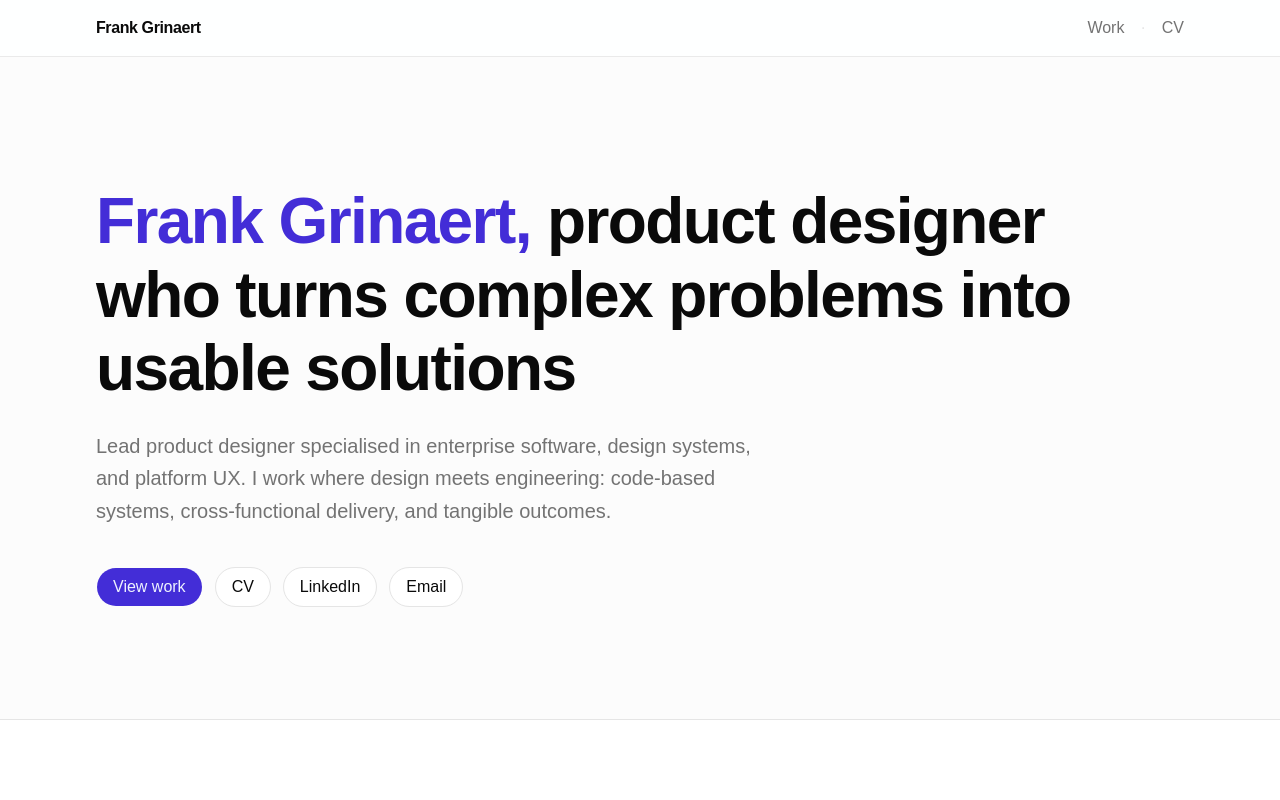
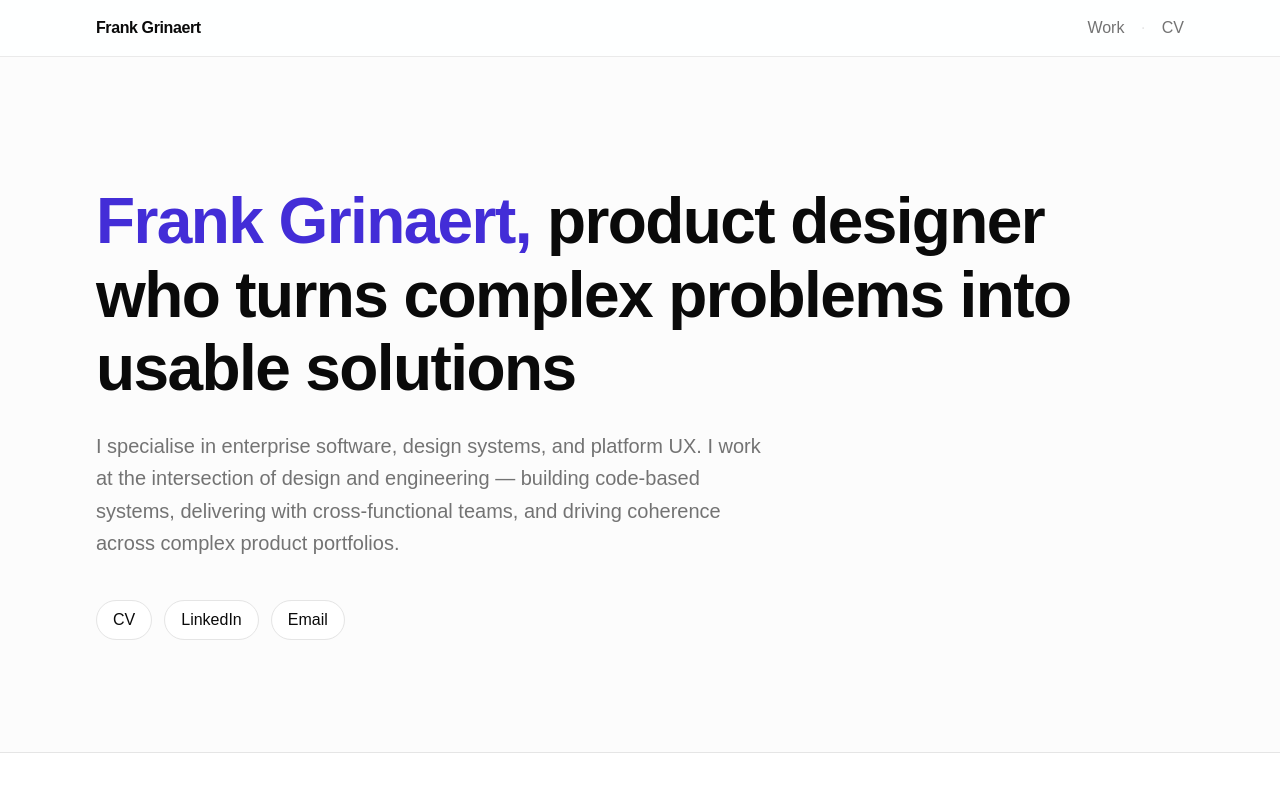
Before and after one commit to frankgrinaert/frank-ux, a React (Vite) app: page / in a window 1280 px wide. Shown: the top 800 px of the page. Built offline with nearby package versions, Linux system fonts and the light colour scheme.

Commit message:
tweak text

```diff
--- a/src/pages/home.tsx
+++ b/src/pages/home.tsx
@@ -18,15 +18,12 @@ export function HomePage() {
             designer who turns complex problems into usable solutions
           </h1>
           <p className="mt-6 max-w-2xl text-lg leading-relaxed text-muted-foreground">
-            Lead product designer specialised in enterprise software, design
-            systems, and platform UX. I work where design meets engineering:
-            code-based systems, cross-functional delivery, and tangible
-            outcomes.
+            I specialise in enterprise software, design systems, and platform
+            UX. I work at the intersection of design and engineering — building
+            code-based systems, delivering with cross-functional teams, and
+            driving coherence across complex product portfolios.
           </p>
           <div className="mt-10 flex flex-wrap gap-3">
-            <Button size="lg" render={<Link to="/work" />}>
-              View work
-            </Button>
             <Button
               size="lg"
               variant="outline"
```
